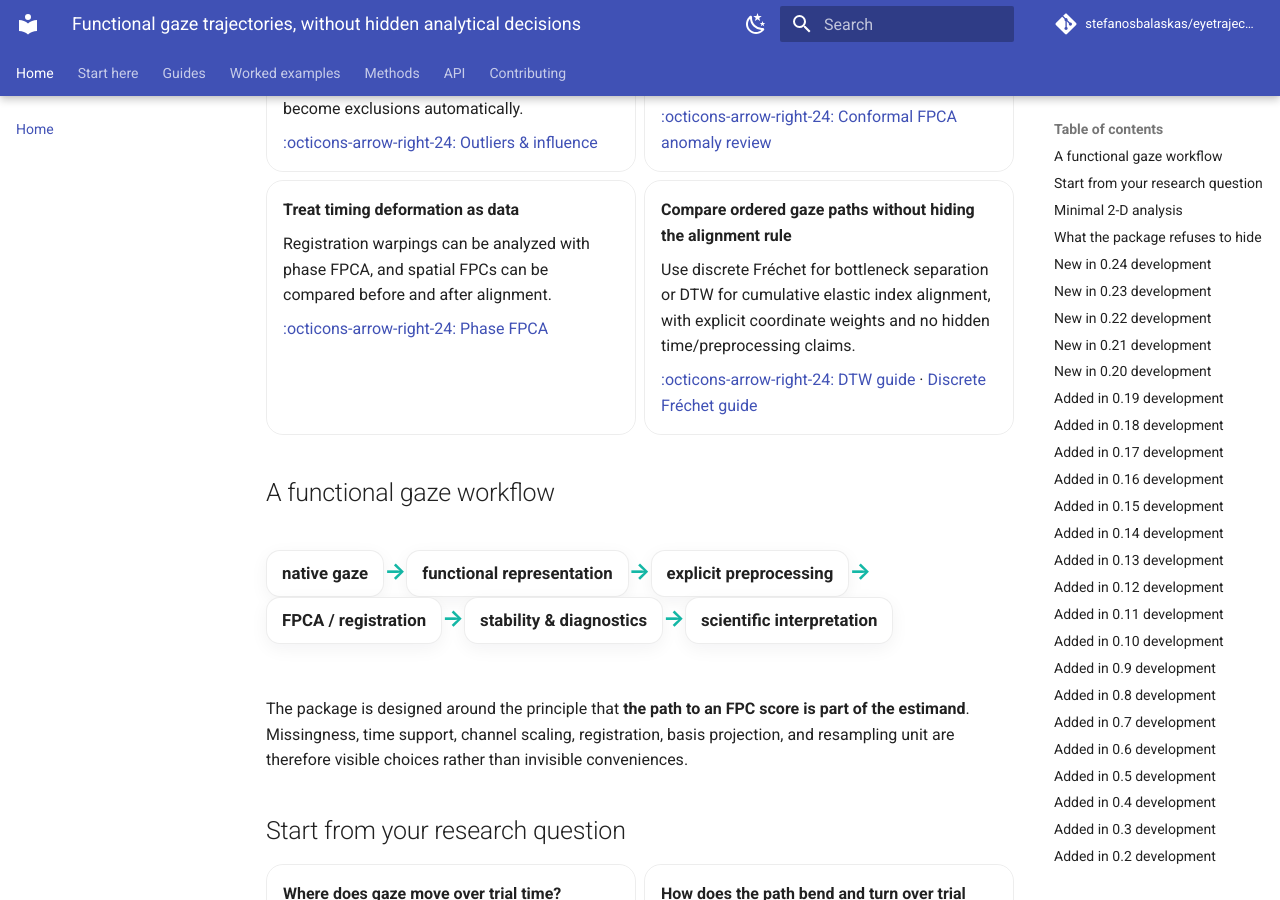
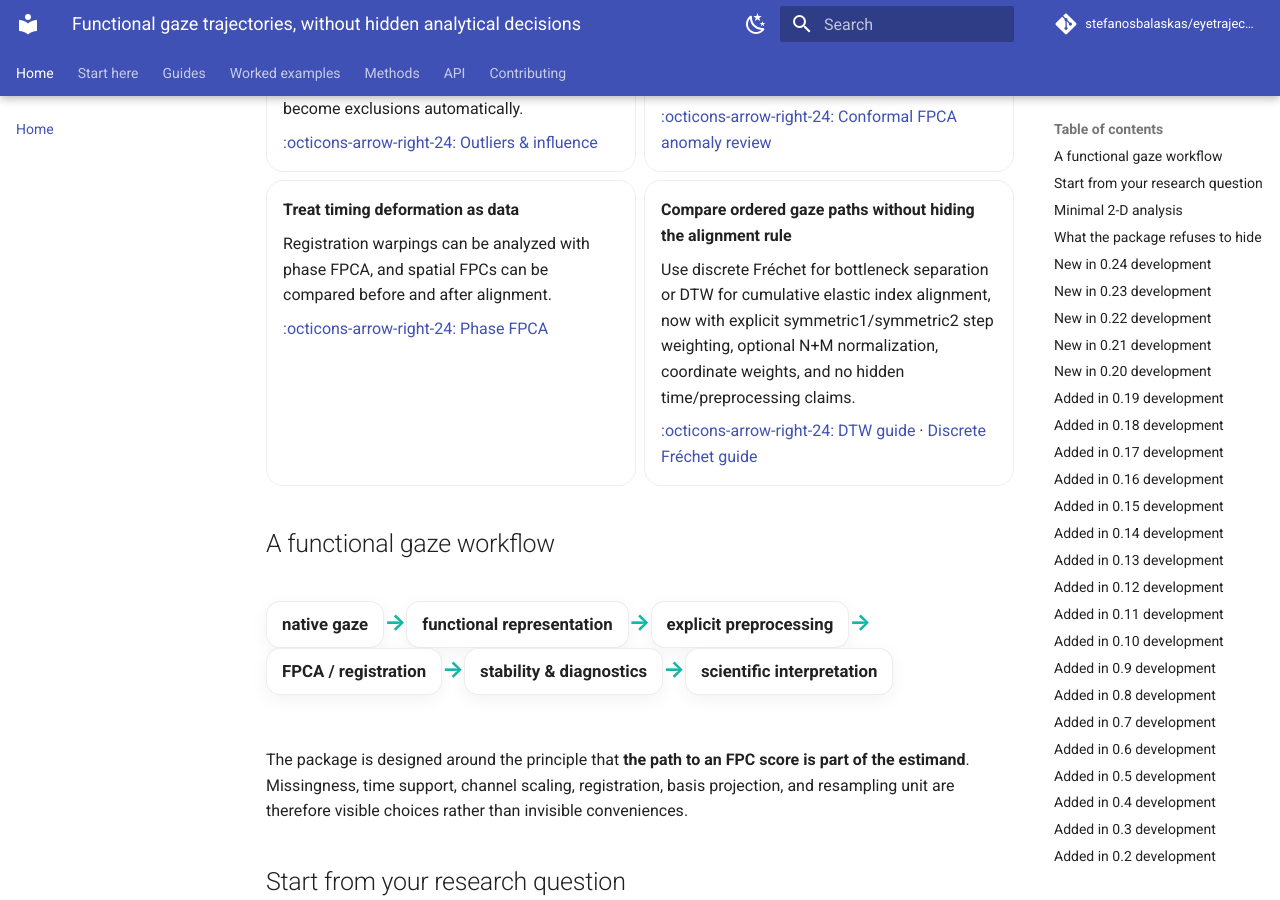
Before and after one commit to stefanosbalaskas/eyetrajectoriespy, an MkDocs documentation site: the page built from docs/index.md, in a window 1280 px wide and 900 px high, scrolled down 2673 px. Built offline with MkDocs 1.6.1 and Material for MkDocs 9.7.7, drawn with Linux system fonts in a browser that asks for light colours; comment, search, counter and statistics services are not loaded; some of the changed lines change nothing that is shown; some of the changed text lies outside the part shown.

Commit message:
Refresh site home for 0.34 DTW hardening

```diff
--- a/docs/index.md
+++ b/docs/index.md
@@ -3,13 +3,13 @@
 ---
 
 <div class="et-hero" markdown>
-<div class="et-kicker">eyetrajectoriespy 0.33 · continuous eye-tracking FDA</div>
+<div class="et-kicker">eyetrajectoriespy 0.34 · continuous eye-tracking FDA</div>
 
 # Model the viewing process, not only its summaries
 
 eyetrajectoriespy provides a vendor-neutral scientific layer for continuous gaze paths, multivariate FPCA, native irregular trajectories, repeated-trial functional decomposition, phase analysis, compositional AOI trajectories, and explicit validation of component stability.
 
-<span class="et-pill">2-D x(t), y(t)</span><span class="et-pill">Fréchet + DTW similarity</span><span class="et-pill">native irregular grids</span><span class="et-pill">sparse PACE FPCA</span><span class="et-pill">FPCA / MFPCA</span><span class="et-pill">LaTeX contracts</span><span class="et-pill">reproducible plots</span><span class="et-pill">grouped reconstruction CV</span><span class="et-pill">bootstrap stability</span><span class="et-pill">eigenspace stability</span><span class="et-pill">mean-band inference</span><span class="et-pill">outlier / influence review</span><span class="et-pill">multilevel</span><span class="et-pill">phase</span><span class="et-pill">elastic SRVF</span>
+<span class="et-pill">2-D x(t), y(t)</span><span class="et-pill">Fréchet + audited DTW</span><span class="et-pill">native irregular grids</span><span class="et-pill">sparse PACE FPCA</span><span class="et-pill">FPCA / MFPCA</span><span class="et-pill">LaTeX contracts</span><span class="et-pill">reproducible plots</span><span class="et-pill">grouped reconstruction CV</span><span class="et-pill">bootstrap stability</span><span class="et-pill">eigenspace stability</span><span class="et-pill">mean-band inference</span><span class="et-pill">outlier / influence review</span><span class="et-pill">multilevel</span><span class="et-pill">phase</span><span class="et-pill">elastic SRVF</span>
 </div>
 
 <div class="grid cards" markdown>
@@ -122,7 +122,7 @@
 
 -   **Compare ordered gaze paths without hiding the alignment rule**
 
-    Use discrete Fréchet for bottleneck separation or DTW for cumulative elastic index alignment, with explicit coordinate weights and no hidden time/preprocessing claims.
+    Use discrete Fréchet for bottleneck separation or DTW for cumulative elastic index alignment, now with explicit symmetric1/symmetric2 step weighting, optional N+M normalization, coordinate weights, and no hidden time/preprocessing claims.
 
     [:octicons-arrow-right-24: DTW guide](methods/dynamic-time-warping.md) · [Discrete Fréchet guide](methods/discrete-frechet.md)
 
```
